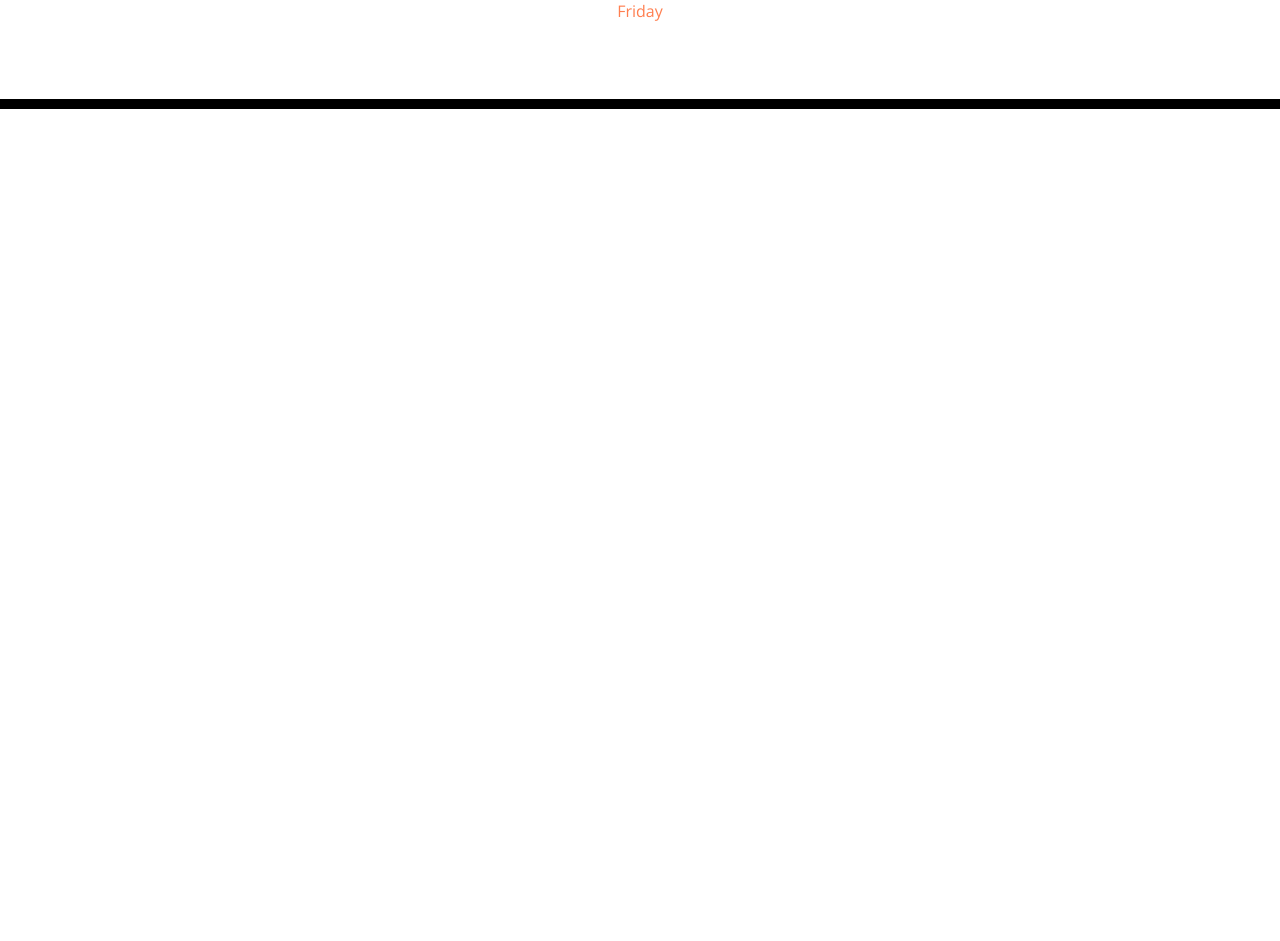
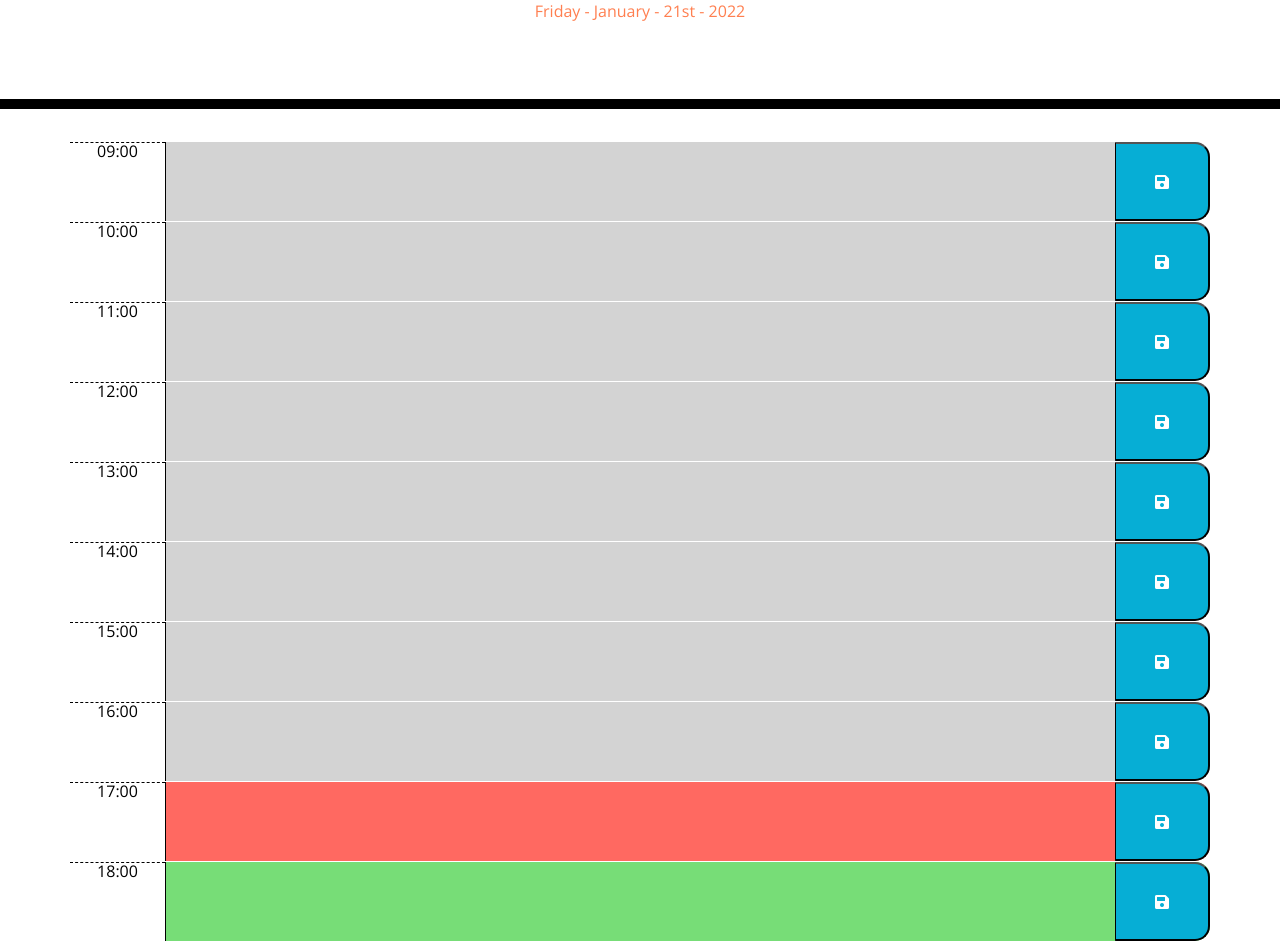
Before and after one commit to Ryocon/daily-planner, a plain HTML site: page index.html in a window 1280 px wide. Shown: the part 187-1128 px from the top of the page. Before the commit the page ends 800 px from the top, so only its background shows below. Drawn offline with nearby package versions, Linux system fonts and the light colour scheme.

Commit message:
working timeblocks

```diff
--- a/index.html
+++ b/index.html
@@ -39,6 +39,65 @@
     </header>
     <div class="container">
       <!-- Timeblocks go here -->
+      <div id="hour-9" class="row time-block">
+        <div class="hour col-1">09:00</div>
+        <textarea class="description col-10"></textarea>
+        <button class="saveBtn col-1"><i class="fas fa-save"></i></button>
+      </div>
+
+      <div id="hour-10" class="row time-block">
+        <div class="hour col-1">10:00</div>
+        <textarea class="description col-10"></textarea>
+        <button class="saveBtn col-1"><i class="fas fa-save"></i></button>
+      </div>
+
+      <div id="hour-11" class="row time-block">
+        <div class="hour col-1">11:00</div>
+        <textarea class="description col-10"></textarea>
+        <button class="saveBtn col-1"><i class="fas fa-save"></i></button>
+      </div>
+
+      <div id="hour-12" class="row time-block">
+        <div class="hour col-1">12:00</div>
+        <textarea class="description col-10"></textarea>
+        <button class="saveBtn col-1"><i class="fas fa-save"></i></button>
+      </div>
+
+      <div id="hour-13" class="row time-block">
+        <div class="hour col-1">13:00</div>
+        <textarea class="description col-10"></textarea>
+        <button class="saveBtn col-1"><i class="fas fa-save"></i></button>
+      </div>
+
+      <div id="hour-14" class="row time-block">
+        <div class="hour col-1">14:00</div>
+        <textarea class="description col-10"></textarea>
+        <button class="saveBtn col-1"><i class="fas fa-save"></i></button>
+      </div>
+
+      <div id="hour-15" class="row time-block">
+        <div class="hour col-1">15:00</div>
+        <textarea class="description col-10"></textarea>
+        <button class="saveBtn col-1"><i class="fas fa-save"></i></button>
+      </div>
+
+      <div id="hour-16" class="row time-block">
+        <div class="hour col-1">16:00</div>
+        <textarea class="description col-10"></textarea>
+        <button class="saveBtn col-1"><i class="fas fa-save"></i></button>
+      </div>
+
+      <div id="hour-17" class="row time-block">
+        <div class="hour col-1">17:00</div>
+        <textarea class="description col-10"></textarea>
+        <button class="saveBtn col-1"><i class="fas fa-save"></i></button>
+      </div>
+
+      <div id="hour-18" class="row time-block">
+        <div class="hour col-1">18:00</div>
+        <textarea class="description col-10"></textarea>
+        <button class="saveBtn col-1"><i class="fas fa-save"></i></button>
+      </div>
     </div>
 
 
--- a/javascript/script.js
+++ b/javascript/script.js
@@ -1,10 +1,66 @@
-// var currentDayEl = document.getElementById('currentDay')
 
-// function currentDayFunction() {
-//     moment().format('dddd')
-// }
 
-// currentDayEl.innerText(moment().format('dddd'))
+// add running clock? interval func req
+var currentDayEl = moment().format('dddd - MMMM - Do - YYYY')
+$('#currentDay').text(currentDayEl)
 
-var currentDayEl = moment().format('dddd')
-$('#currentDay').text(currentDayEl)
+// timeblocks to show businness hours
+// DONE
+
+var time = moment().format('HH:mm')
+
+// time.isBetween(moment('09:00')), moment('09:59')
+
+console.log(time)
+console.log(moment().hours())
+
+// timeblocks to be colour coded for past, present and future
+// DONE
+// debugger
+function timeChecker(hour, timeblockEl) {
+    var currentHour = moment().hours()
+    if (currentHour === hour) {
+        timeblockEl.addClass('present')
+        console.log('Present!')
+    } else if (currentHour > hour) {
+        console.log('Past!')
+        timeblockEl.addClass('past')
+        timeblockEl.removeClass('present')
+    } else {
+        console.log('Future!')
+        timeblockEl.addClass('future')
+    }
+}
+
+function timeLoop() {
+    for(var i = 9; i <= 18; i++) {
+        var timeblockSelector = `#hour-${i}`
+        var timeblockEl = $(timeblockSelector)
+        timeChecker(i, timeblockEl)
+    }
+}
+
+// backticks for string inertperlotation (spelling)
+
+timeLoop()
+
+
+
+
+var backGround = document.getElementById('textarea')
+
+
+
+
+
+
+
+// when timeblock is clicked an event can be added
+
+function addEvent () {}
+
+// when text added it is saved by button into local storage
+
+function saveEvent () {}
+
+// when page is refreshed the events persist (reset daily?)
```
